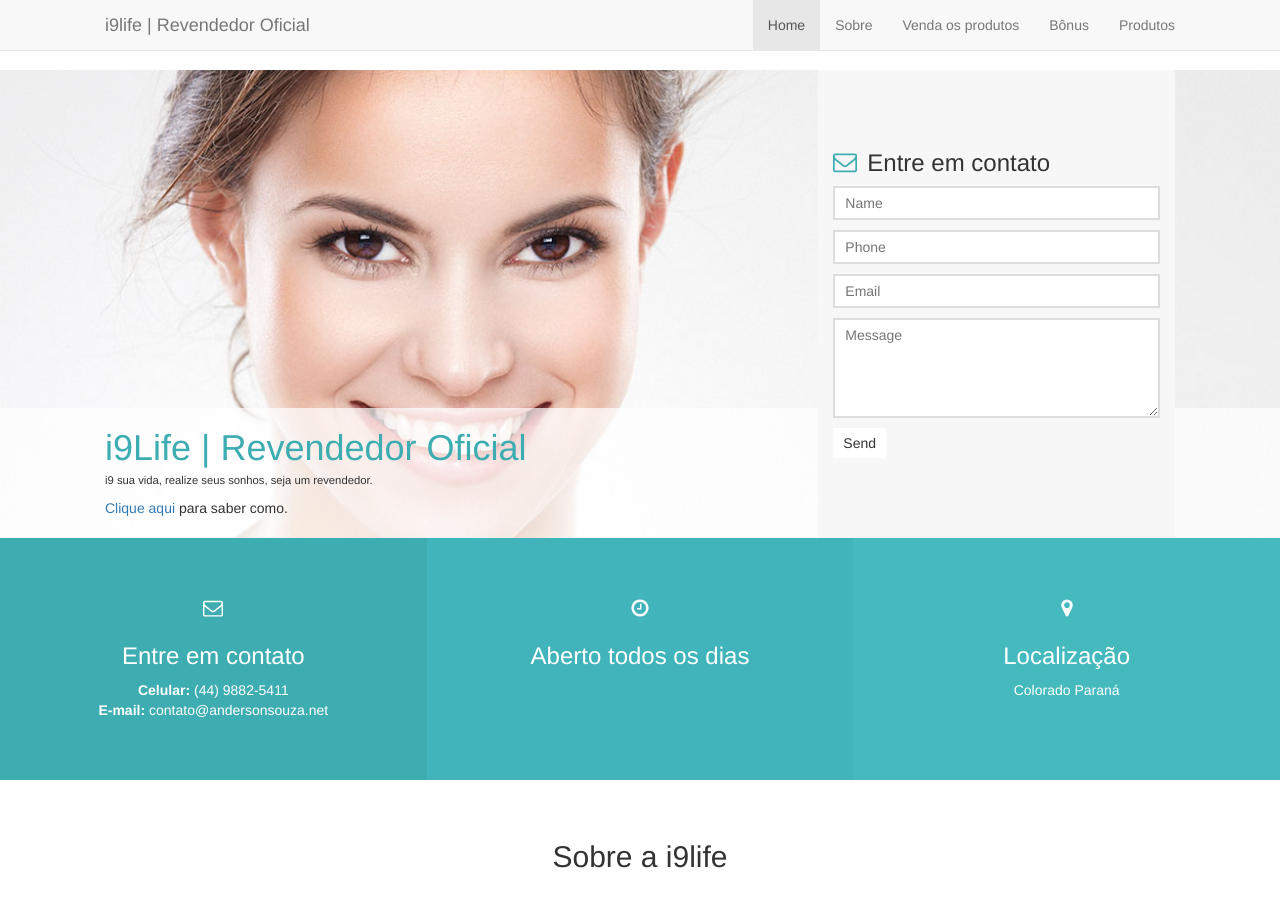
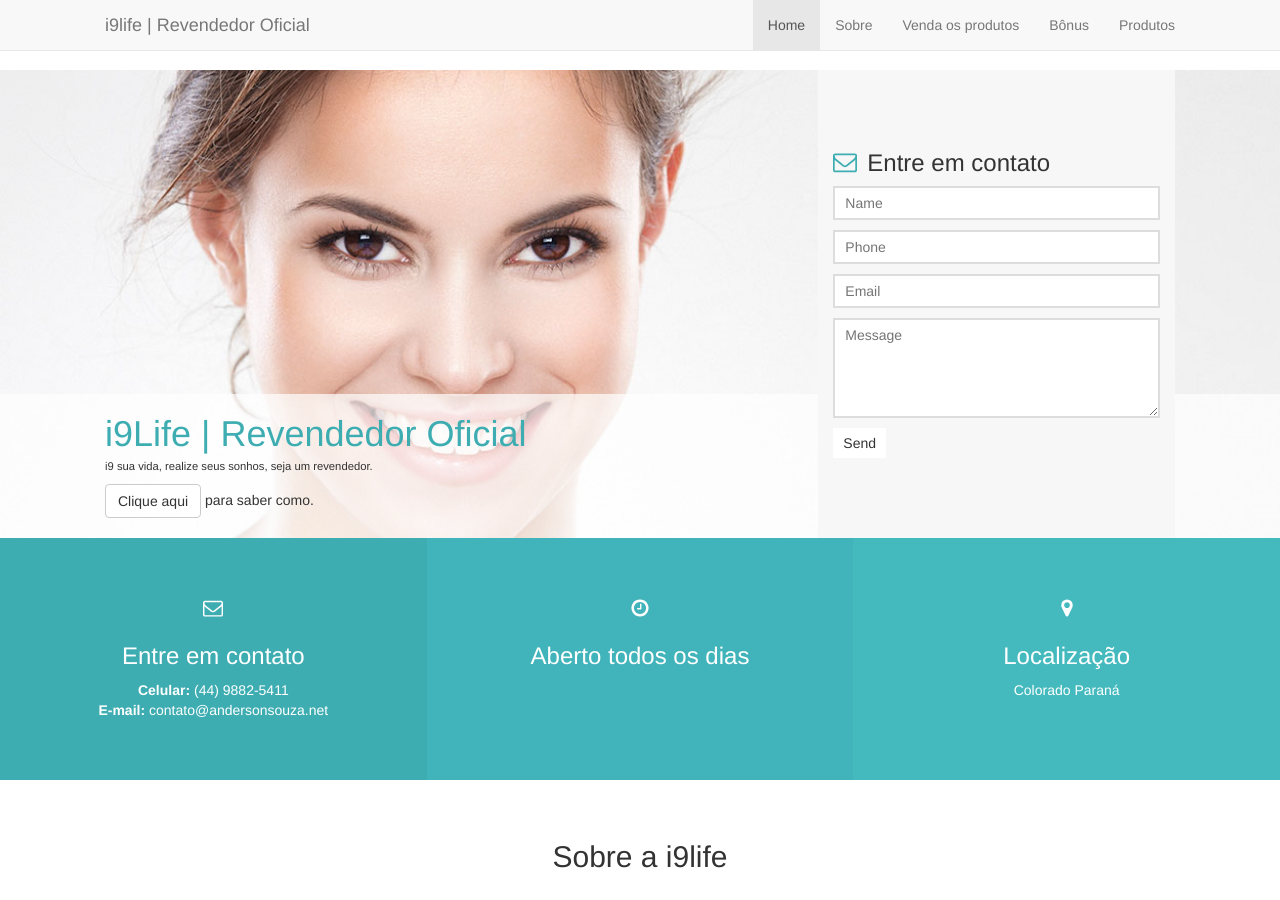
Before and after one commit to cadastroinove/cadastroinove.github.io, a Jekyll site: the page built from index.html, in a window 1280 px wide and 900 px high. Built offline with Jekyll 4.4.1, drawn with Linux system fonts in a browser that asks for light colours; nearby versions of some CDN libraries.

Commit message:
Adicionado estilo de botão no link da página inicial

```diff
--- a/index.html
+++ b/index.html
@@ -8,7 +8,7 @@
         <div class="container-fluid">
             <div class="hero-content-inner">
                 <h1>{{ site.hero.hero_title }}</h1>
-                <p>{{ site.hero.hero_description }}</p> <a href="#cadastrar">Clique aqui</a> para saber como.
+                <p>{{ site.hero.hero_description }}</p> <a href="#cadastrar" class="btn btn-default">Clique aqui</a> para saber como.
             </div>
         </div>
     </div>
```
